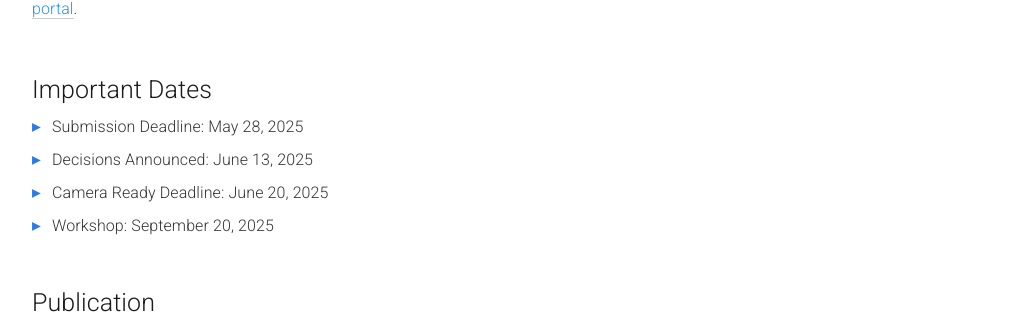
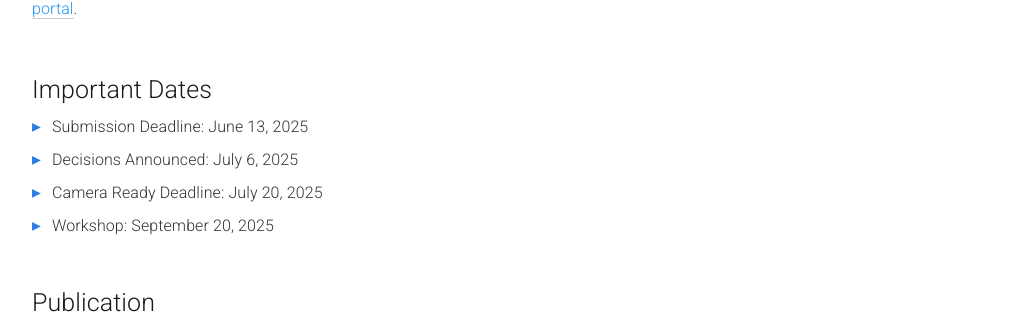
Before and after one commit to icdar-vtg-tip/icdar-vtg-tip.github.io, a Jekyll site: the page built from _pages/home.md, in a window 1280 px wide and 900 px high, scrolled down 1823 px. Shown: the part 143-457 px from the top of the window, without its empty margins (133-1146 px from the left). Built offline with Jekyll 4.4.1, drawn with Linux system fonts in a browser that asks for light colours.

Commit message:
Update home.md

```diff
--- a/_pages/home.md
+++ b/_pages/home.md
@@ -218,9 +218,9 @@ description: "Website for the Workshop on Visual Text Generation and Text Image
   <div class="col-xs-12">
     <h2>Important Dates</h2>
     <ul class="list-unstyled">
-    <li class="task-point">Submission Deadline: May 28, 2025 </li>
-    <li class="task-point">Decisions Announced: June 13, 2025 </li>
-    <li class="task-point">Camera Ready Deadline: June 20, 2025 </li>
+    <li class="task-point">Submission Deadline: June 13, 2025 </li>
+    <li class="task-point">Decisions Announced: July 6, 2025 </li>
+    <li class="task-point">Camera Ready Deadline: July 20, 2025 </li>
     <li class="task-point">Workshop: September 20, 2025 </li>
     </ul>
   </div>
```
